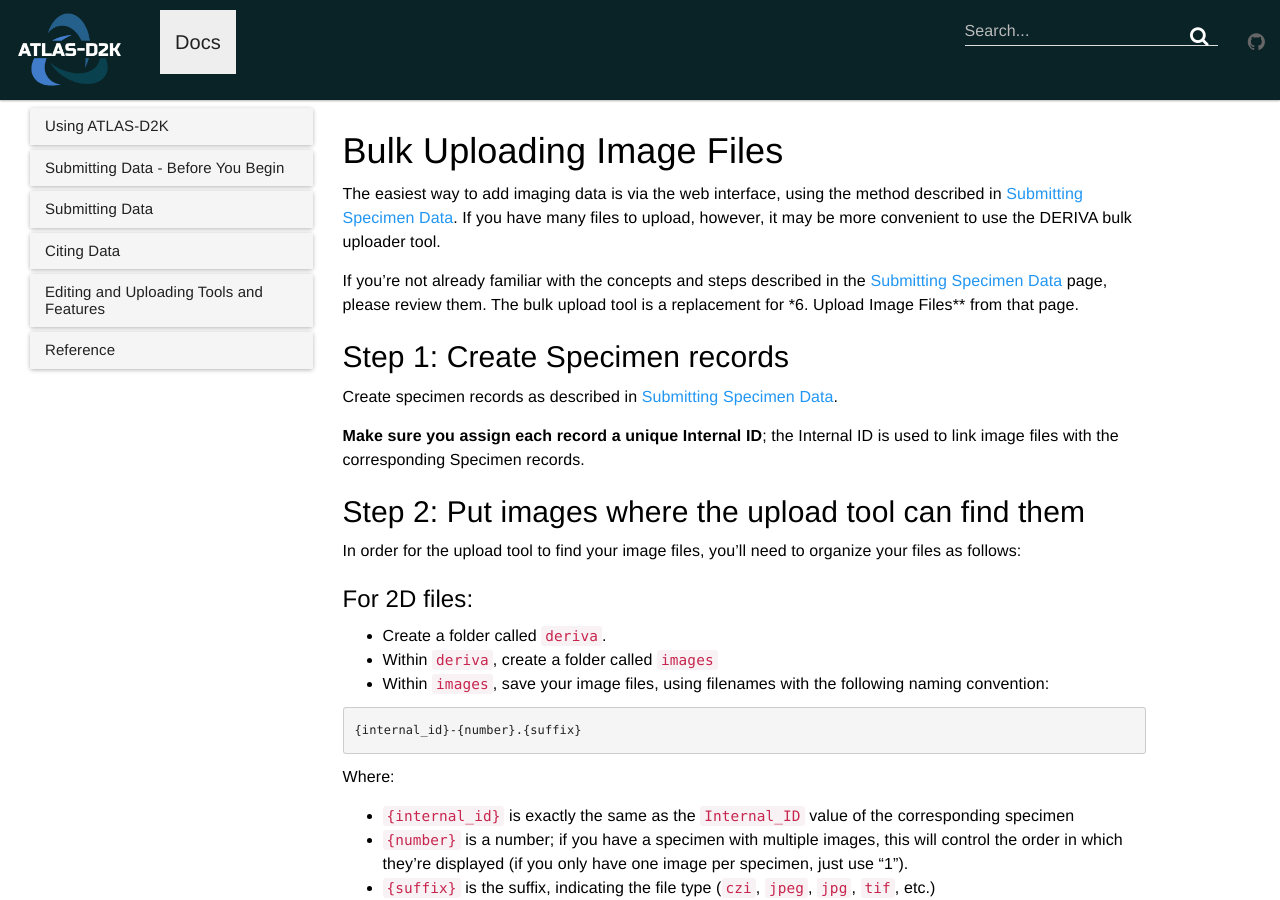
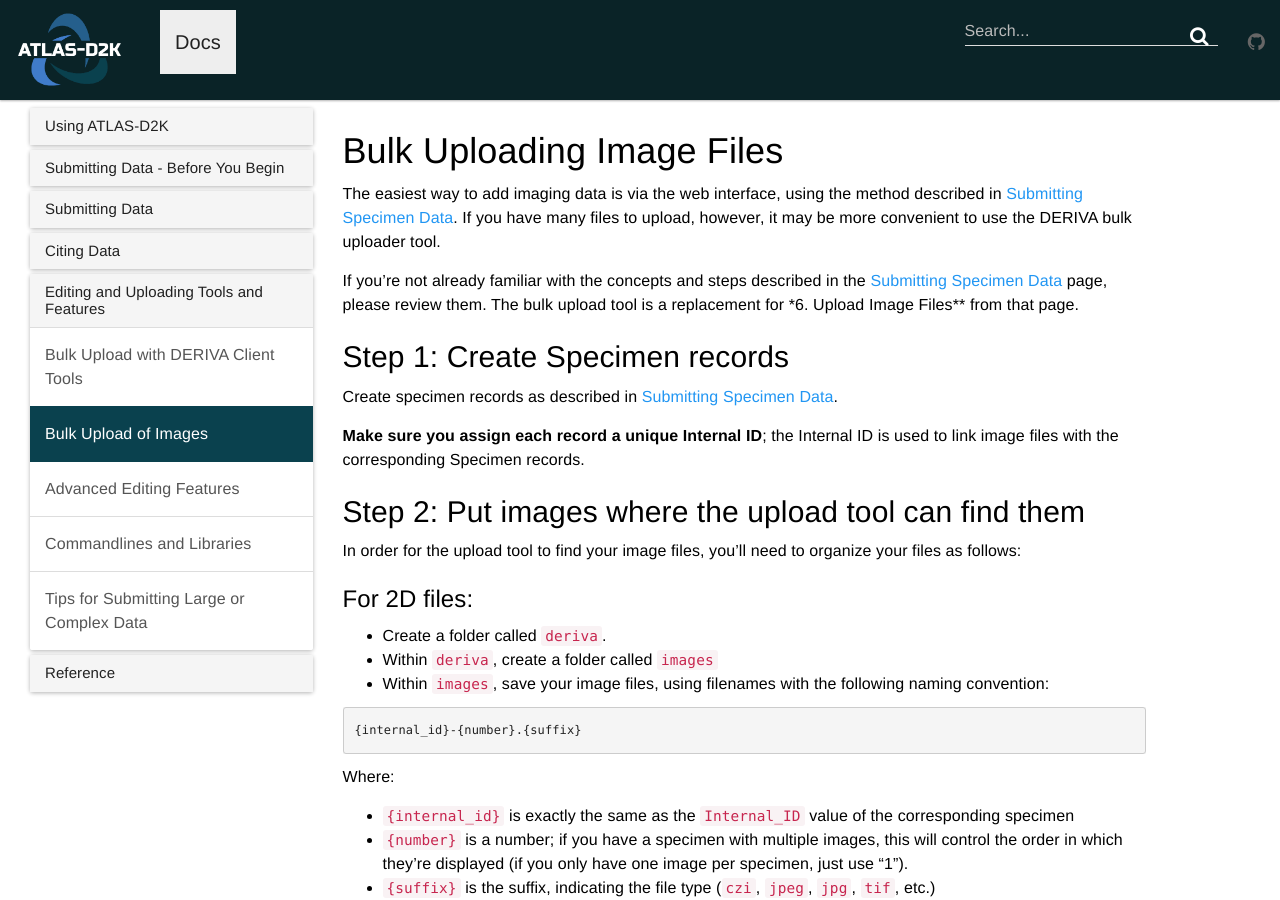
Before and after one commit to informatics-isi-edu/atlas-d2k-docs, a Jekyll site: the page built from docs/_docs/5_edit_upload_tools/Bulk-uploading-image-files.md, in a window 1280 px wide and 900 px high. Built offline with Jekyll 4.4.1, drawn with Linux system fonts in a browser that asks for light colours.

Commit message:
adding bulk uploading images page

```diff
--- a/docs/_data/docs.yml
+++ b/docs/_data/docs.yml
@@ -48,7 +48,7 @@
     - sectionTitle: Register Human Adult Data with HRA
       url: register-human-atlas-reference
 
-# Section 6
+# Section 4
 - title: Citing Data
   docs:
     - sectionTitle: Create Citable Datasets
@@ -56,11 +56,13 @@
     - sectionTitle: Shortcut URLs for Citation and Sharing
       url: shortcut-urls-for-citation-and-sharing
 
-# Section 7
+# Section 5
 - title: Editing and Uploading Tools and Features
   docs:
     - sectionTitle: Bulk Upload with DERIVA Client Tools
-      url: bulk-upload-with-deriva-client-tools
+      url: bulk-upload-with-deriva-client-tools-v2
+    - sectionTitle: Bulk Upload of Images
+      url: bulk-uploading-image-files
     - sectionTitle: Advanced Editing Features
       url: advanced-editing-features
     - sectionTitle: Commandlines and Libraries
@@ -68,20 +70,8 @@
     - sectionTitle: Tips for Submitting Large or Complex Data
       url: tips-for-submitting-large-or-complex-data
 
-# Section 8 - these are truly internal docs and should only be on the github wiki
-#- title: Editing and Uploading Tools and Features
-#  docs:
-#    - sectionTitle: Data Submission Dashboards (Internal only)
-#      url: data-submission-dashboards-internal-only
-#    - sectionTitle: User testing scenarios
-#      url: user-testing-scenarios
-#    - sectionTitle: GUDMAP Requirements Sessions
-#      url: gudmap-requirements-sessions
-#    - sectionTitle: Release Notes (Data Browser)
-#      url: release-notes-data-browser
 
-
-# Section 9
+# Section 6
 - title: Reference
   docs:
   - sectionTitle: Educational tutorials
@@ -90,47 +80,3 @@
     url: faqs
   - sectionTitle: Formatting with Markdown
     url: formatting-with-markdown
-
-# Old sidebar organization
-# Section 3
-# - title: Submitting Sequencing Records (For Omics data)
-#   docs:
-#     - sectionTitle: Submitting Sequencing Data
-#       url: submitting-sequencing-data-v3-1
-#     - sectionTitle: Submitting Single Cell Visualization Files
-#       url: single-cell-visualization-files
-
-
-# Section 4
-# - title: Submitting Specimen Records (For imaging data - and metadata about bio-specimens)
-#   docs:
-#     - sectionTitle: Submitting Specimen Records
-#       url: specimen-v2
-#    - sectionTitle: Bulk Uploading Image Files
-#      url: bulk-uploading-image-files
-#    - sectionTitle: Adding Specimen Records From a File (DRAFT)
-#      url: adding-specimen-records-from-a-file
-#     - sectionTitle: Annotating images
-#       url: annotating-images
-#     - sectionTitle: Color palette for image annotation
-#       url: color-palette-for-image-annotation
-#     - sectionTitle: Thumbnail creation guideline
-#       url: thumbnail-creation-guideline
-#     - sectionTitle: Available Video Platforms
-#       url: available-video-platforms
-
-# Section 5
-# - title: Submitting Other Resources
-#   docs:
-#     - sectionTitle: Antibodies
-#       url: antibodies
-#     - sectionTitle: Cell Lines
-#       url: cell-lines
-#     - sectionTitle: Protocols
-#       url: protocols
-#     - sectionTitle: Entries for the Functional Assay Handbook
-#       url: entries-for-the-functional-assay-handbook
-#     - sectionTitle: Data Collections
-#       url: data-collections
-#     - sectionTitle: Requirements for Creating Schematics
-#       url: requirements-for-creating-schematics
```
